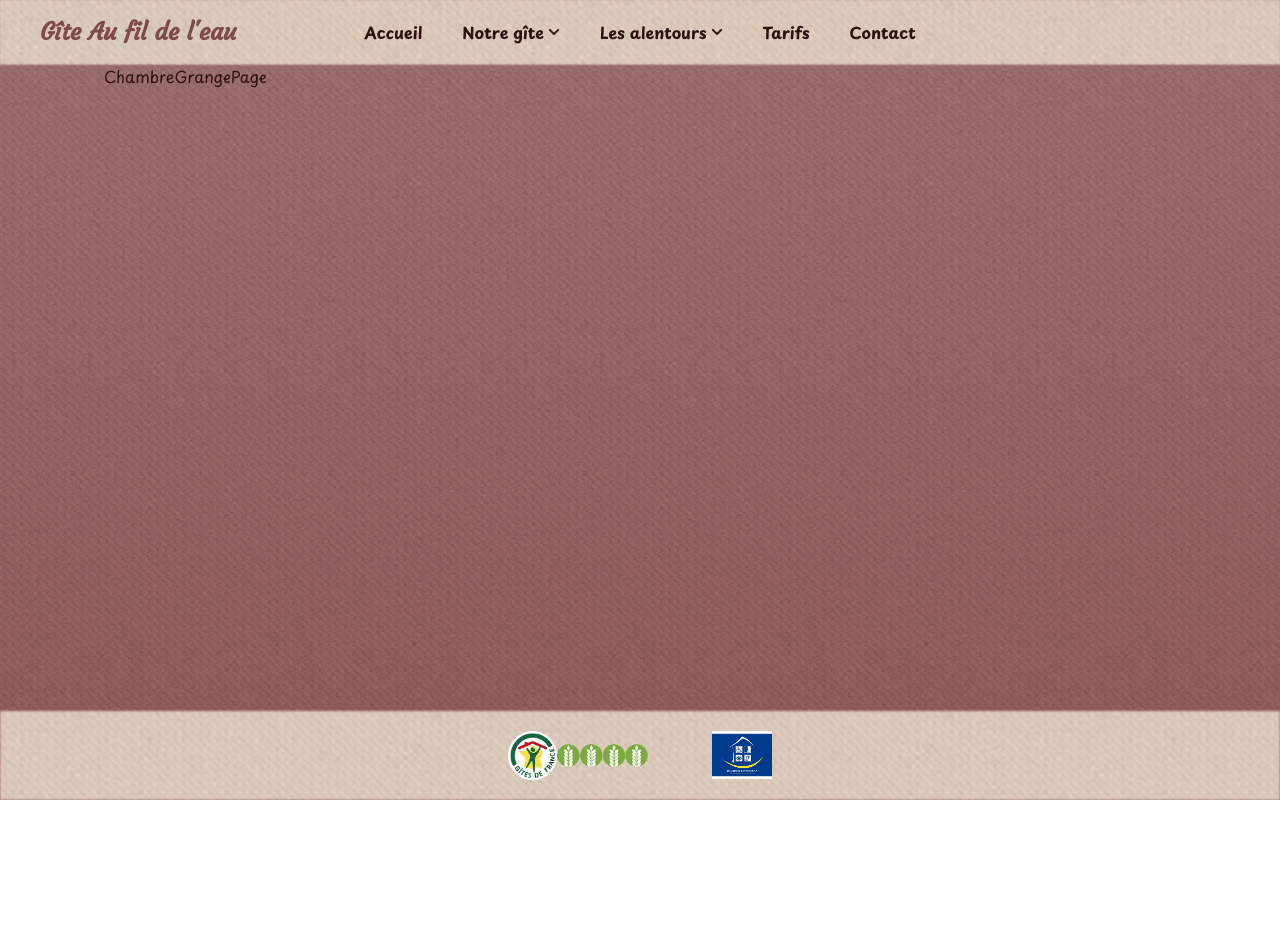
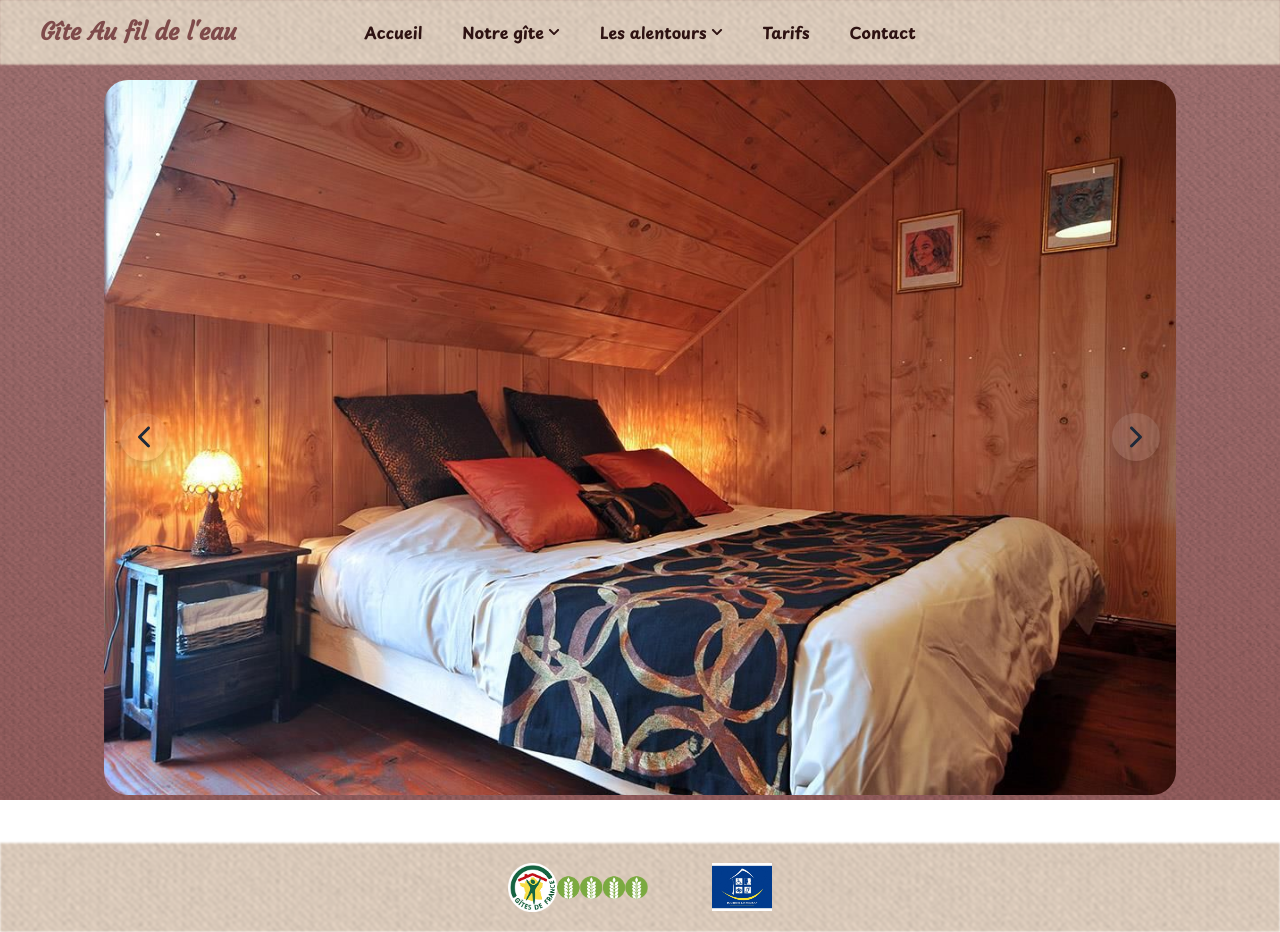
Before and after one commit to Annadesbois/gite-au-fil-de-leau, a Next.js app: page /notre-gite/chambre-grange in a window 1280 px wide. Before the commit the page ends 800 px from the top, so only its background shows below. Built offline with nearby package versions, Linux system fonts and the light colour scheme.

Commit message:
add grange-photo in data folder + carousel in chambre grange page

```diff
--- a/app/notre-gite/chambre-cerisier/page.tsx
+++ b/app/notre-gite/chambre-cerisier/page.tsx
@@ -1,5 +1,5 @@
 import PhotoCarousel from "@/components/carousel/PhotoCarousel";
-import { cerisierPhotos } from "@/data/cerisier-carousel";
+import { cerisierPhotos } from "@/data/cerisier-photos";
 
 const ChambreCerisierPage = () => {
   return (
--- a/app/notre-gite/chambre-grange/page.tsx
+++ b/app/notre-gite/chambre-grange/page.tsx
@@ -1,6 +1,11 @@
+import PhotoCarousel from "@/components/carousel/PhotoCarousel"
+import { grangePhotos } from "@/data/grange-photos"
+
 const ChambreGrangePage = () => {
   return (
-    <div>ChambreGrangePage</div>
+    <>
+    <PhotoCarousel slides={grangePhotos} />
+    </>
   )
 }
 export default ChambreGrangePage
--- a/app/notre-gite/sejour/page.tsx
+++ b/app/notre-gite/sejour/page.tsx
@@ -1,5 +1,5 @@
 import PhotoCarousel from "@/components/carousel/PhotoCarousel";
-import { sejourPhotos } from "../../../data/sejour-carousel";
+import { sejourPhotos } from "../../../data/sejour-photos";
 
 const SejourPage = () => {
   return (
--- a/app/page.tsx
+++ b/app/page.tsx
@@ -1,5 +1,5 @@
 import PhotoCarousel from "@/components/carousel/PhotoCarousel";
-import { homePhotos } from "@/data/home-carousel";
+import { homePhotos } from "@/data/home-photos";
 
 export default function Home() {
   return (
--- /dev/null
+++ b/data/grange-photos.ts
@@ -0,0 +1,30 @@
+export const grangePhotos = [
+  {
+    src: "/photos-gite/chambre-grange/chambre-grange-grand-lit-vue-jardin.jpg",
+    alt: "Chambre Grange avec grand lit et vue agréable sur le jardin",
+  },
+  {
+    src: "/photos-gite/chambre-grange/chambre-grange-grand-lit.jpg",
+    alt: "Chambre Grange avec grand lit et décoration chaleureuse",
+  },
+  {
+    src: "/photos-gite/chambre-grange/chambre-grange-vue-salle-de-bain.jpg",
+    alt: "Vue de la Chambre Grange vers la salle de bain",
+  },
+  {
+    src: "/photos-gite/chambre-grange/chambre-grange-lits-jumeaux-vue-jardin.jpg",
+    alt: "Chambre Grange aménagée avec lits jumeaux et vue sur le jardin",
+  },
+  {
+    src: "/photos-gite/chambre-grange/chambre-grange-salle-de-bain.jpg",
+    alt: "Salle de bain de la Chambre Grange",
+  },
+  {
+    src: "/photos-gite/chambre-grange/chambre-grange-douche.jpg",
+    alt: "Douche de la Chambre Grange",
+  },
+  {
+    src: "/photos-gite/chambre-grange/chambre-grange-entree.jpg",
+    alt: "Entrée de la Chambre Grange",
+  },
+];
```
Also changed, not shown: data/cerisier-photos.ts (renamed from data/cerisier-carousel.ts), data/home-photos.ts (renamed from data/home-carousel.ts), data/sejour-photos.ts (renamed from data/sejour-carousel.ts).
